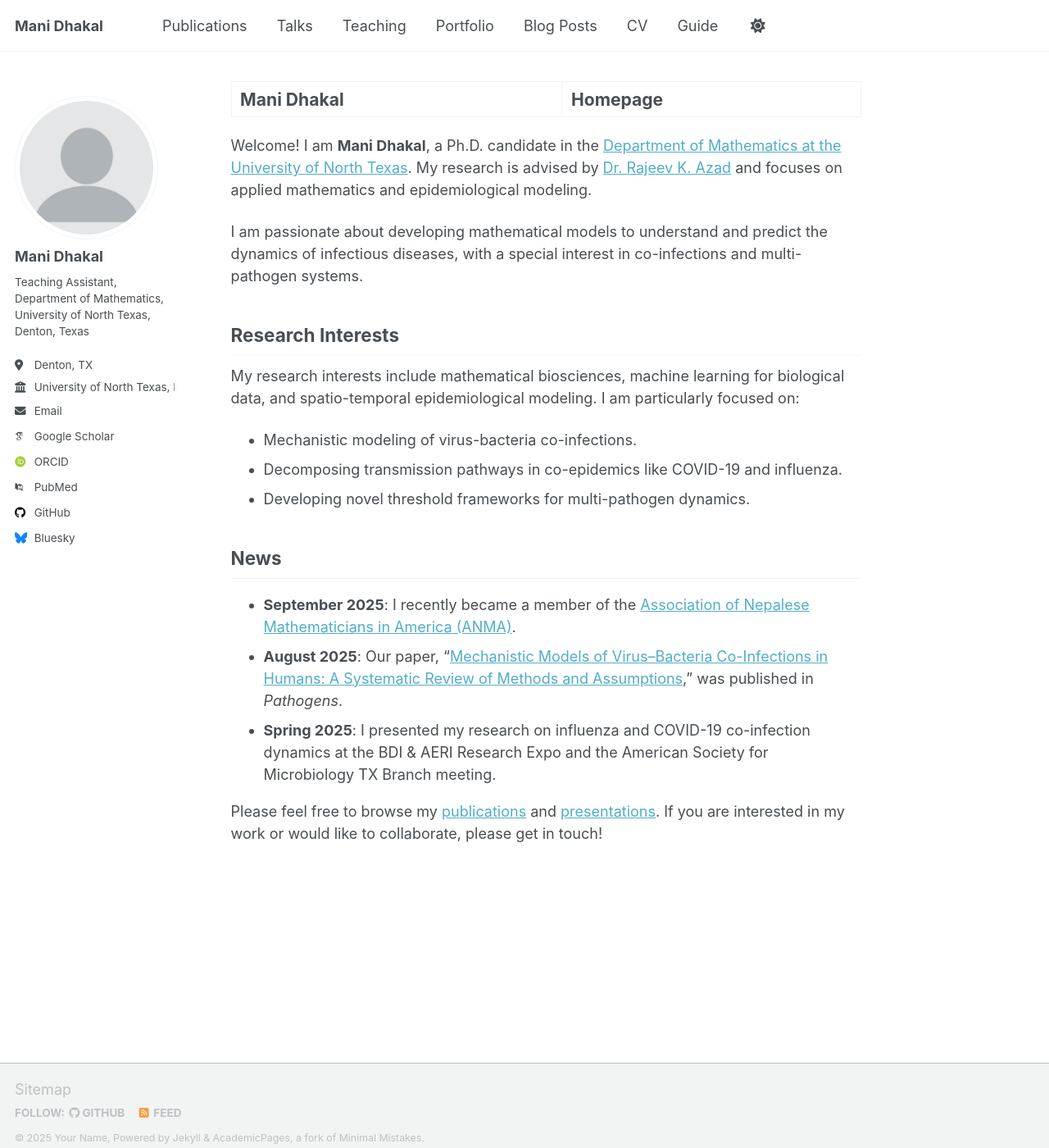
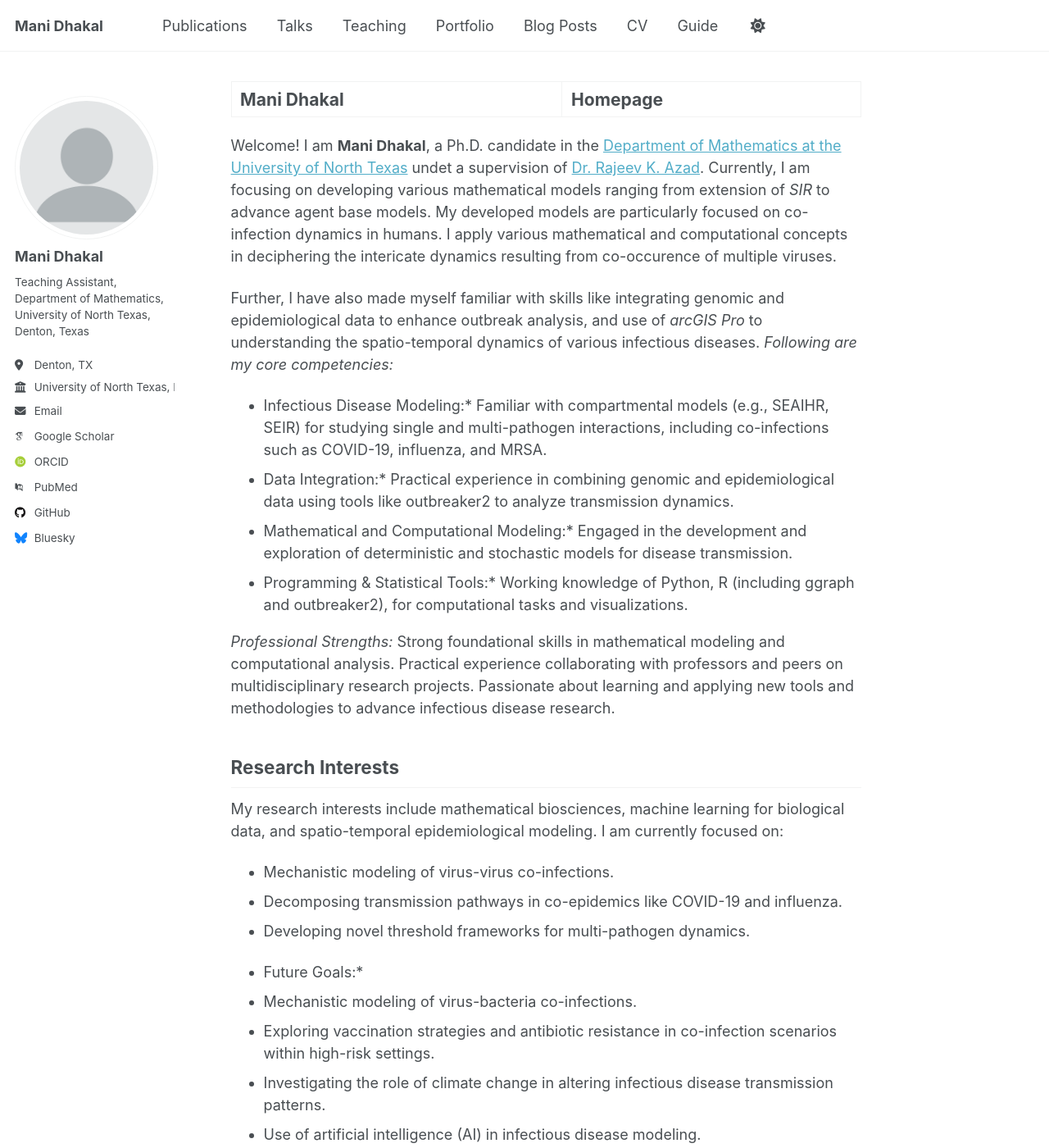
Before and after one commit to ManiDhakal/ManiDhakal.github.io, a Jekyll site: the page built from _pages/about.md, in a window 1280 px wide and 1400 px high. Shown: the whole window at 82% size. Built offline with Jekyll 4.4.1, drawn with Linux system fonts in a browser that asks for light colours; some web fonts are replaced; a script that is not in the unit is left out.

Commit message:
Update about.md

```diff
--- a/_pages/about.md
+++ b/_pages/about.md
@@ -4,19 +4,36 @@ title: "Mani Dhakal | Homepage"
 author_profile: true
 ---
 
-Welcome! I am **Mani Dhakal**, a Ph.D. candidate in the [Department of Mathematics at the University of North Texas](https://math.unt.edu/). My research is advised by [Dr. Rajeev K. Azad](https://scholars.unt.edu/en/persons/rajeev-azad) and focuses on applied mathematics and epidemiological modeling.
+Welcome! I am **Mani Dhakal**, a Ph.D. candidate in the [Department of Mathematics at the University of North Texas](https://math.unt.edu/) undet a supervision of [Dr. Rajeev K. Azad](https://scholars.unt.edu/en/persons/rajeev-azad). Currently, I am focusing on developing various mathematical models ranging from extension of *SIR* to advance agent base models. My developed models are particularly focused on co-infection dynamics in humans. I apply various mathematical and computational concepts in deciphering the intericate dynamics resulting from co-occurence of multiple viruses.
 
-I am passionate about developing mathematical models to understand and predict the dynamics of infectious diseases, with a special interest in co-infections and multi-pathogen systems.
+Further, I have also made myself familiar with skills like integrating genomic and epidemiological data to enhance outbreak analysis, and  use of *arcGIS Pro* to understanding the spatio-temporal dynamics of various infectious diseases.
+*Following are my core competencies:*
+* Infectious Disease Modeling:* Familiar with compartmental models (e.g., SEAIHR, SEIR) for studying single and multi-pathogen interactions, including co-infections such as COVID-19, influenza, and MRSA.
+* Data Integration:* Practical experience in combining genomic and epidemiological data using tools like outbreaker2 to analyze transmission dynamics.
+* Mathematical and Computational Modeling:* Engaged in the development and exploration of deterministic and stochastic models for disease transmission.
+* Programming & Statistical Tools:* Working knowledge of Python, R (including ggraph and outbreaker2), for computational tasks and visualizations.
+
+*Professional Strengths:*
+Strong foundational skills in mathematical modeling and computational analysis.
+Practical experience collaborating with professors and peers on multidisciplinary research projects.
+Passionate about learning and applying new tools and methodologies to advance infectious disease research.
+
 
 ## Research Interests
 
-My research interests include mathematical biosciences, machine learning for biological data, and spatio-temporal epidemiological modeling. I am particularly focused on:
-* Mechanistic modeling of virus-bacteria co-infections.
+My research interests include mathematical biosciences, machine learning for biological data, and spatio-temporal epidemiological modeling. I am currently focused on:
+* Mechanistic modeling of virus-virus co-infections.
 * Decomposing transmission pathways in co-epidemics like COVID-19 and influenza.
 * Developing novel threshold frameworks for multi-pathogen dynamics.
 
+* Future Goals:*
+* Mechanistic modeling of virus-bacteria co-infections.
+* Exploring vaccination strategies and antibiotic resistance in co-infection scenarios within high-risk settings.
+* Investigating the role of climate change in altering infectious disease transmission patterns.
+* Use of artificial intelligence (AI) in infectious disease modeling.
+
+
 ## News
-* **September 2025**: I recently became a member of the [Association of Nepalese Mathematicians in America (ANMA)](https://anmaonline.org/).
 * **August 2025**: Our paper, "[Mechanistic Models of Virus–Bacteria Co-Infections in Humans: A Systematic Review of Methods and Assumptions](https://doi.org/10.3390/pathogens14080830)," was published in *Pathogens*.
 * **Spring 2025**: I presented my research on influenza and COVID-19 co-infection dynamics at the BDI & AERI Research Expo and the American Society for Microbiology TX Branch meeting.
 
```
